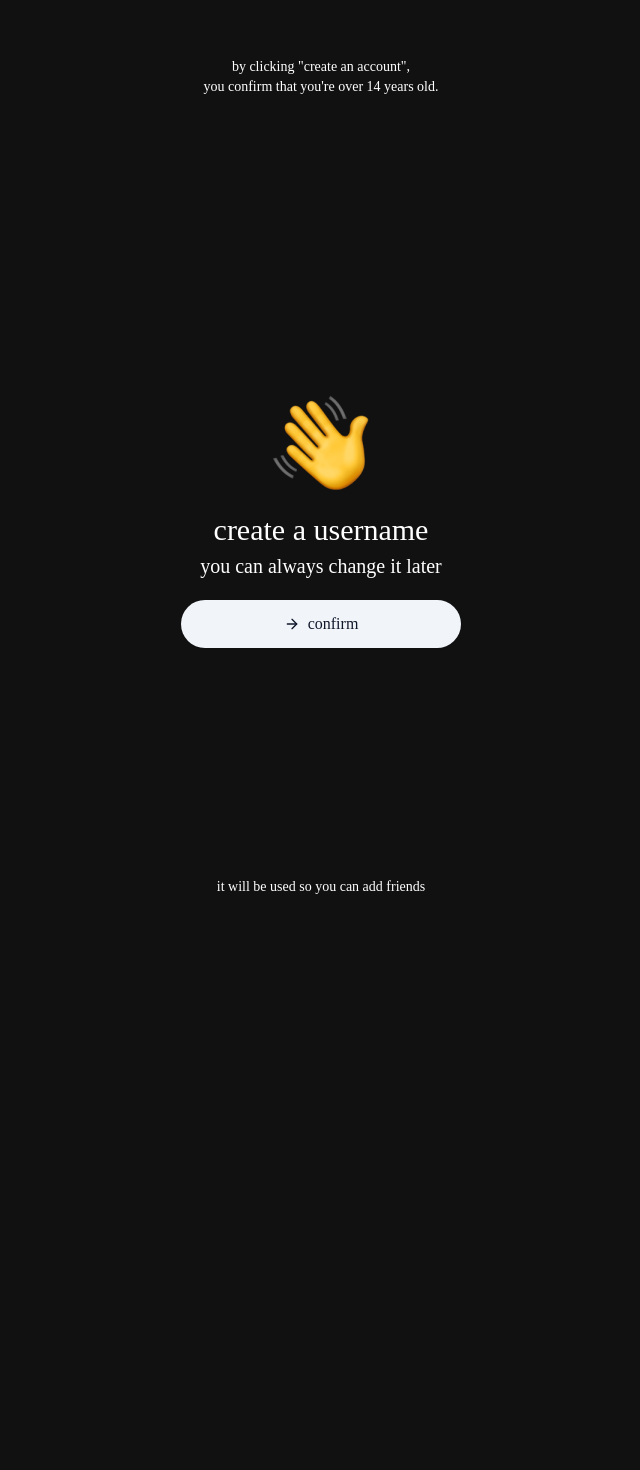
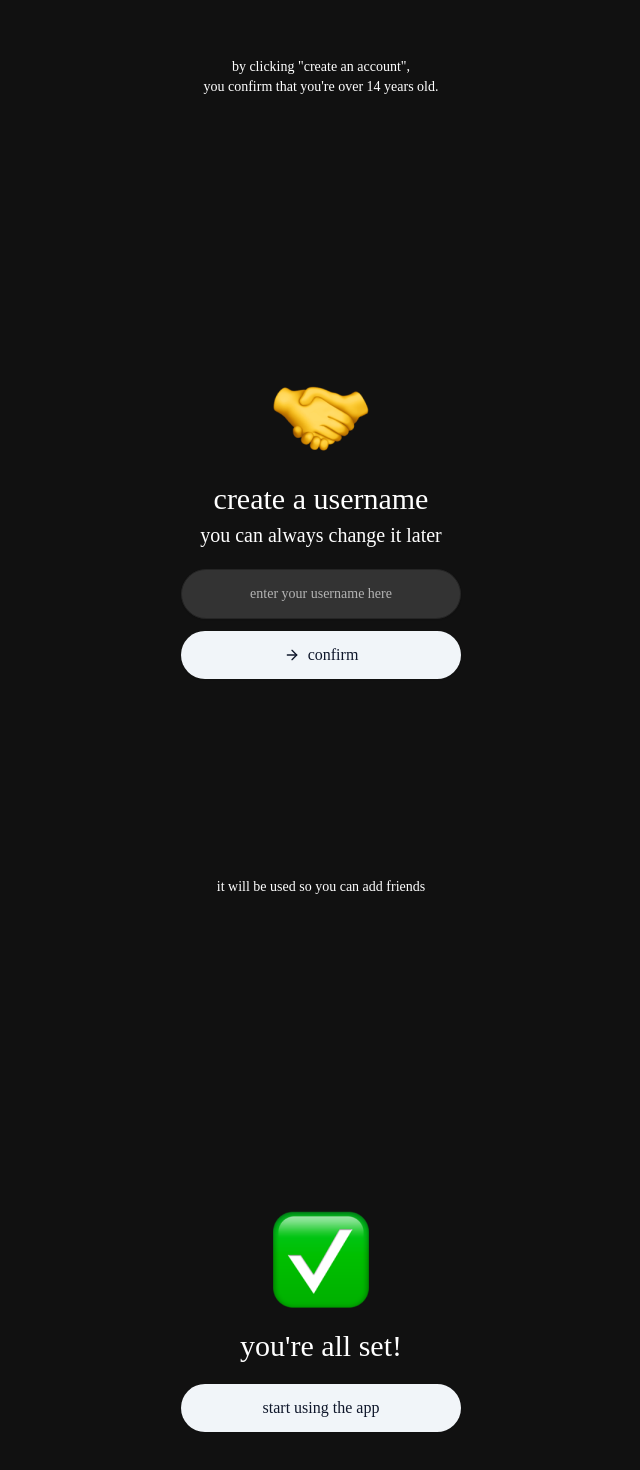
Before and after one commit to joshi-doshi/thruut-mobile, a SvelteKit app: page /signup in a window 1280 px wide. Shown: the part 679-2149 px from the top of the page, without its empty margins (319-959 px from the left). Before the commit the page ends 1600 px from the top, so only its background shows below. Built offline with nearby package versions, Linux system fonts and the light colour scheme; a web font is replaced by a local one.

Commit message:
finished login ui

```diff
--- a/src/lib/components/ui/input/input.svelte
+++ b/src/lib/components/ui/input/input.svelte
@@ -1,12 +1,12 @@
 <script lang="ts">
-	import type { HTMLInputAttributes, HTMLInputTypeAttribute } from "svelte/elements";
-	import { cn, type WithElementRef } from "$lib/utils.js";
+	import type { HTMLInputAttributes, HTMLInputTypeAttribute } from 'svelte/elements';
+	import { cn, type WithElementRef } from '$lib/utils.js';
 
-	type InputType = Exclude<HTMLInputTypeAttribute, "file">;
+	type InputType = Exclude<HTMLInputTypeAttribute, 'file'>;
 
 	type Props = WithElementRef<
-		Omit<HTMLInputAttributes, "type"> &
-			({ type: "file"; files?: FileList } | { type?: InputType; files?: undefined })
+		Omit<HTMLInputAttributes, 'type'> &
+			({ type: 'file'; files?: FileList } | { type?: InputType; files?: undefined })
 	>;
 
 	let {
@@ -19,14 +19,14 @@
 	}: Props = $props();
 </script>
 
-{#if type === "file"}
+{#if type === 'file'}
 	<input
 		bind:this={ref}
 		data-slot="input"
 		class={cn(
-			"selection:bg-primary dark:bg-input/30 selection:text-primary-foreground border-input ring-offset-background placeholder:text-muted-foreground shadow-xs flex h-9 w-full min-w-0 rounded-md border bg-transparent px-3 pt-1.5 text-sm font-medium outline-none transition-[color,box-shadow] disabled:cursor-not-allowed disabled:opacity-50 md:text-sm",
-			"focus-visible:border-ring focus-visible:ring-ring/50 focus-visible:ring-[3px]",
-			"aria-invalid:ring-destructive/20 dark:aria-invalid:ring-destructive/40 aria-invalid:border-destructive",
+			'selection:bg-primary dark:bg-input/30 selection:text-primary-foreground border-input ring-offset-background placeholder:text-muted-foreground flex h-9 w-full min-w-0 rounded-md border bg-transparent px-3 pt-1.5 text-sm font-medium shadow-xs transition-[color,box-shadow] outline-none disabled:cursor-not-allowed disabled:opacity-50 md:text-sm',
+			'focus-visible:border-ring focus-visible:ring-ring/50 focus-visible:ring-[3px]',
+			'aria-invalid:ring-destructive/20 dark:aria-invalid:ring-destructive/40 aria-invalid:border-destructive',
 			className
 		)}
 		type="file"
@@ -39,9 +39,9 @@
 		bind:this={ref}
 		data-slot="input"
 		class={cn(
-			"border-input bg-background selection:bg-primary dark:bg-input/30 selection:text-primary-foreground ring-offset-background placeholder:text-muted-foreground shadow-xs flex h-9 w-full min-w-0 rounded-md border px-3 py-1 text-base outline-none transition-[color,box-shadow] disabled:cursor-not-allowed disabled:opacity-50 md:text-sm",
-			"focus-visible:border-ring focus-visible:ring-ring/50 focus-visible:ring-[3px]",
-			"aria-invalid:ring-destructive/20 dark:aria-invalid:ring-destructive/40 aria-invalid:border-destructive",
+			'selection:bg-primary dark:bg-input/30 selection:text-primary-foreground ring-offset-background flex h-9 w-full min-w-0 rounded-md border bg-[#333333] text-base shadow-xs transition-[color,box-shadow] outline-none placeholder:text-[#B4B4B4] disabled:cursor-not-allowed disabled:opacity-50 md:text-sm',
+			'focus-visible:border-ring focus-visible:ring-ring/50 focus-visible:ring-[3px]',
+			'aria-invalid:ring-destructive/20 dark:aria-invalid:ring-destructive/40 aria-invalid:border-destructive w-70 rounded-full py-6 text-center',
 			className
 		)}
 		{type}
--- a/src/routes/signup/+page.svelte
+++ b/src/routes/signup/+page.svelte
@@ -1,9 +1,11 @@
 <script lang="ts">
 	import Welcome from './Welcome.svelte';
 	import Username from './Username.svelte';
+	import Finished from './Finished.svelte';
 </script>
 
 <div class="overflow-hidden">
-	<Welcome class="w-screen" />
-	<Username class="w-screen" />
+	<Welcome />
+	<Username />
+	<Finished />
 </div>
--- /dev/null
+++ b/src/routes/signup/Finished.svelte
@@ -0,0 +1,13 @@
+<script lang="ts">
+	import { Button } from '$lib/components/ui/button/index.js';
+</script>
+
+<div class="relative flex h-screen w-screen flex-col items-center justify-center gap-5">
+	<img src="/check.png" alt="check emoji" />
+
+	<div class="flex flex-col items-center gap-1">
+		<div class="text-3xl">you're all set!</div>
+	</div>
+
+	<Button variant="secondary" class="text-md">start using the app</Button>
+</div>
--- a/src/routes/signup/Username.svelte
+++ b/src/routes/signup/Username.svelte
@@ -1,17 +1,21 @@
 <script lang="ts">
 	import { Button } from '$lib/components/ui/button/index.js';
+	import { Input } from '$lib/components/ui/input/index.js';
 	import { ArrowRight } from '@lucide/svelte';
 </script>
 
 <div class="relative flex h-screen w-screen flex-col items-center justify-center gap-5">
-	<img src="/wave.png" alt="waving hand emoji" />
+	<img src="/shake.png" alt="shaking hands emoji" />
 
 	<div class="flex flex-col items-center gap-1">
 		<div class="text-3xl">create a username</div>
 		<div class="text-xl">you can always change it later</div>
 	</div>
 
-	<Button variant="secondary" class="text-md"><ArrowRight />confirm</Button>
+	<div class="flex flex-col items-center gap-3">
+		<Input placeholder="enter your username here" />
+		<Button variant="secondary" class="text-md"><ArrowRight />confirm</Button>
+	</div>
 
 	<div class="absolute bottom-6 text-center text-sm">it will be used so you can add friends</div>
 </div>
```
Also changed, not shown: static/check.png (added).
